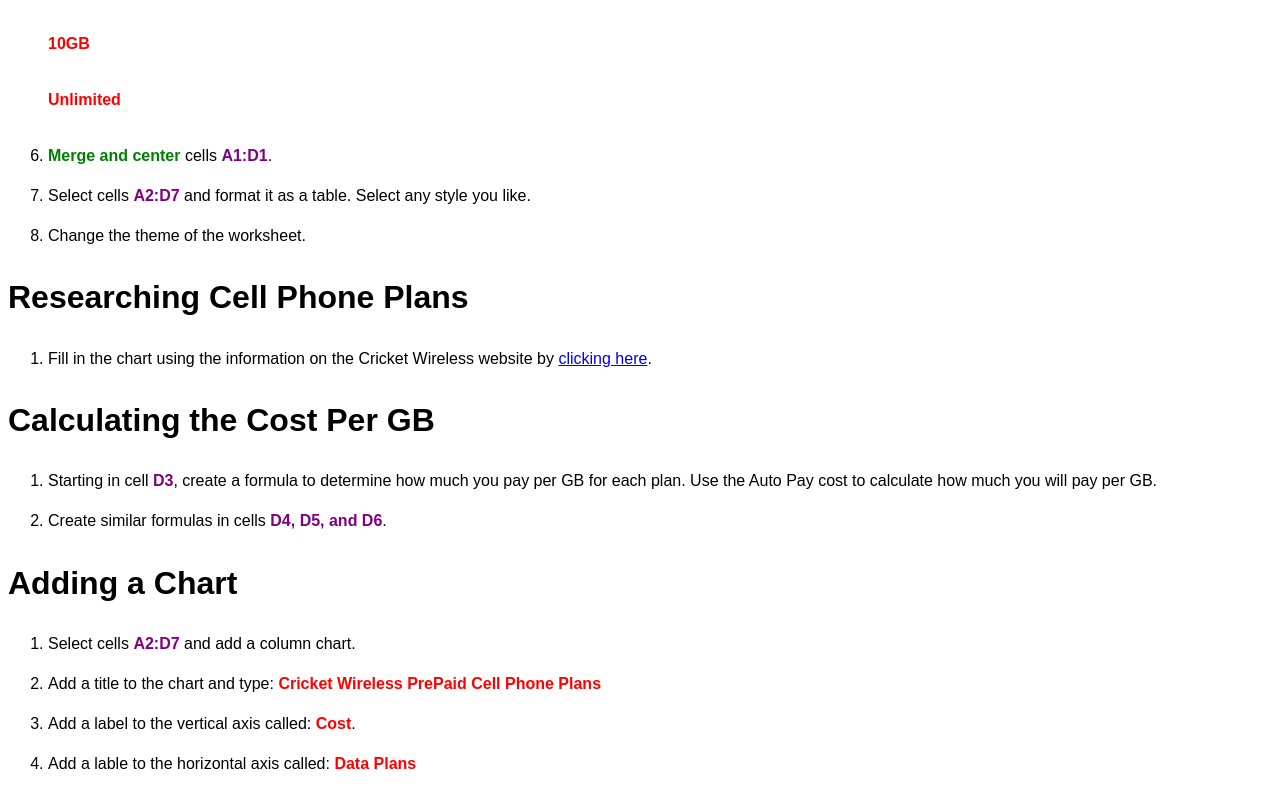
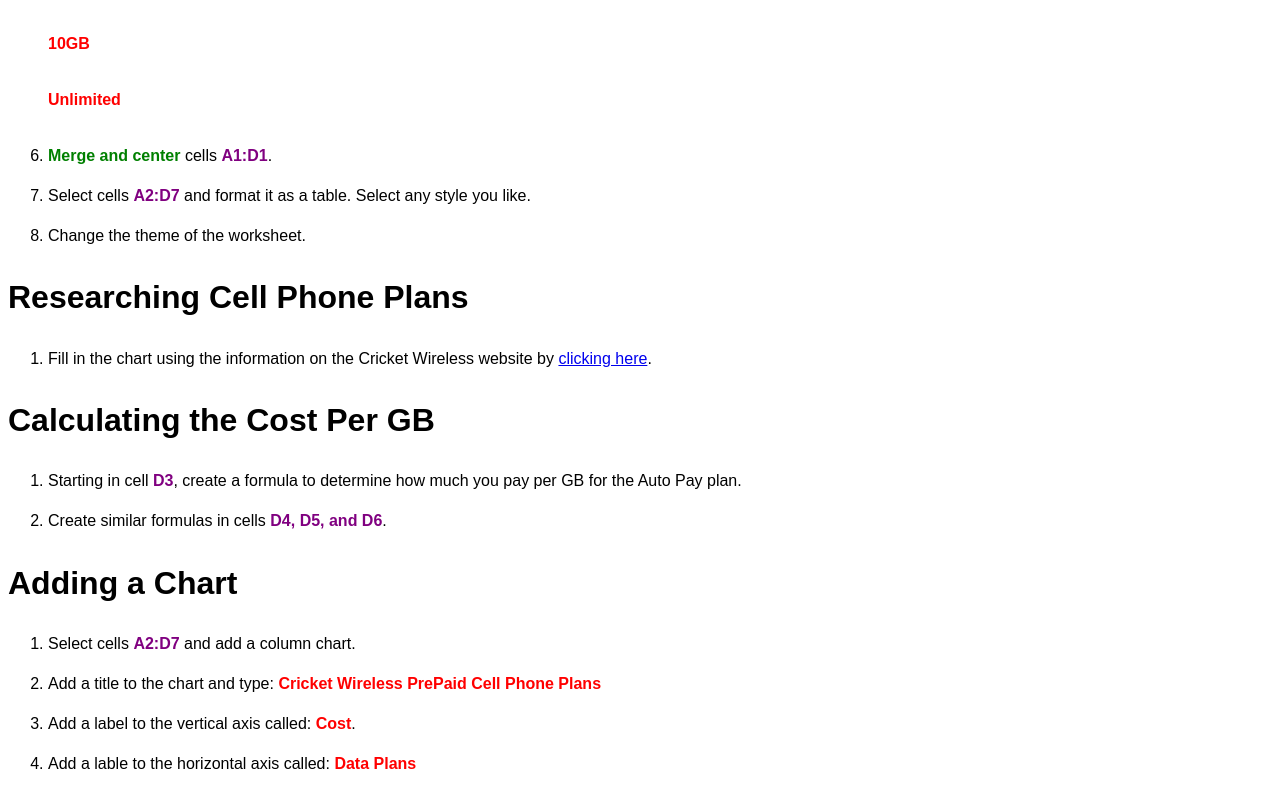
Before and after one commit to eddiecmurray/CIS101, a plain HTML site: page Projects/comparing_cell_phone_plans.html in a window 1280 px wide. Shown: the part 923-1723 px from the top of the page. Drawn offline with Linux system fonts and the light colour scheme.

Commit message:
Changed instructions for calcuating cost per GB

```diff
--- a/Projects/comparing_cell_phone_plans.html
+++ b/Projects/comparing_cell_phone_plans.html
@@ -38,7 +38,7 @@
 			</ol>
 		<h1 id="part4">Calculating the Cost Per GB</h1>
 			<ol>
-				<li>Starting in cell <b class="cell">D3</b>, create a formula to determine how much you pay per GB for each plan.  Use the Auto Pay cost to calculate how much you will pay per GB.</li>
+				<li>Starting in cell <b class="cell">D3</b>, create a formula to determine how much you pay per GB for the Auto Pay plan.</li>
 				<li>Create similar formulas in cells <b class="cell">D4, D5, and D6</b>.</li>
 			</ol>
 		<h1 id="part4">Adding a Chart</h1>
```
